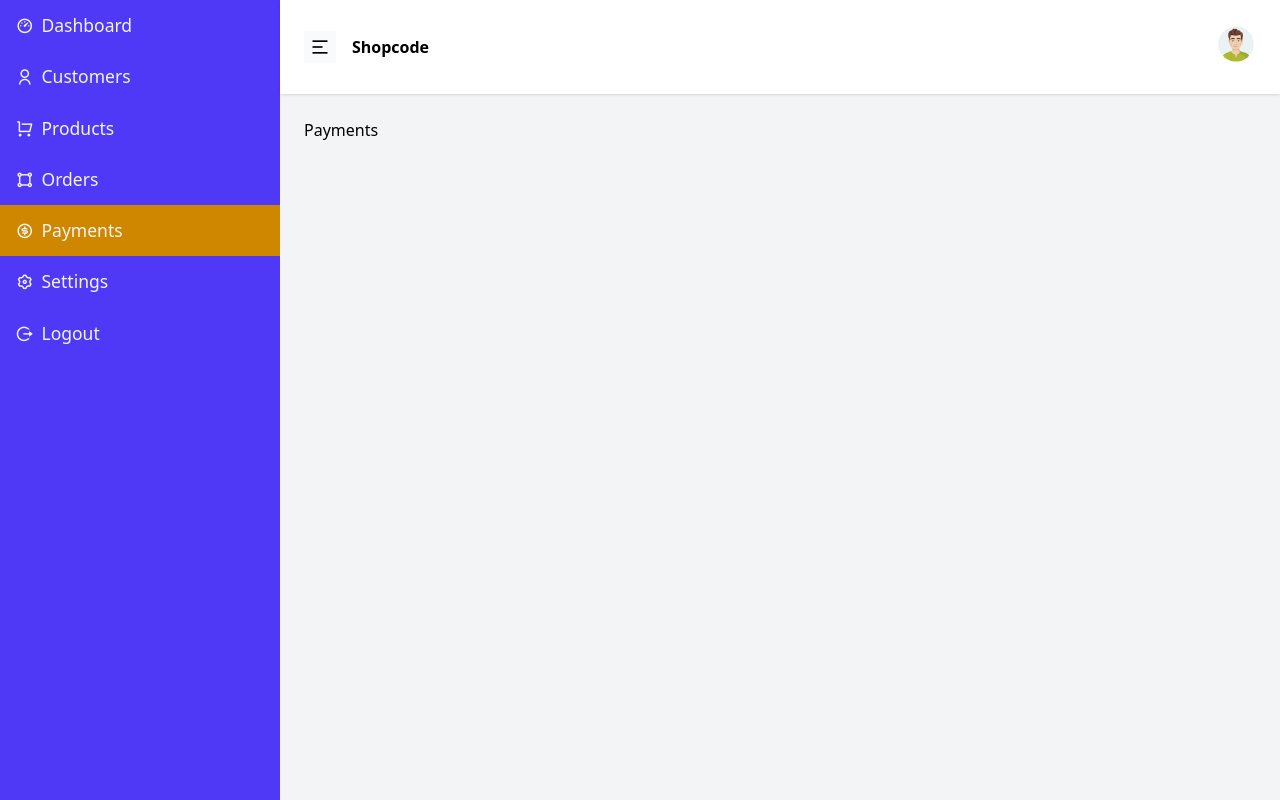
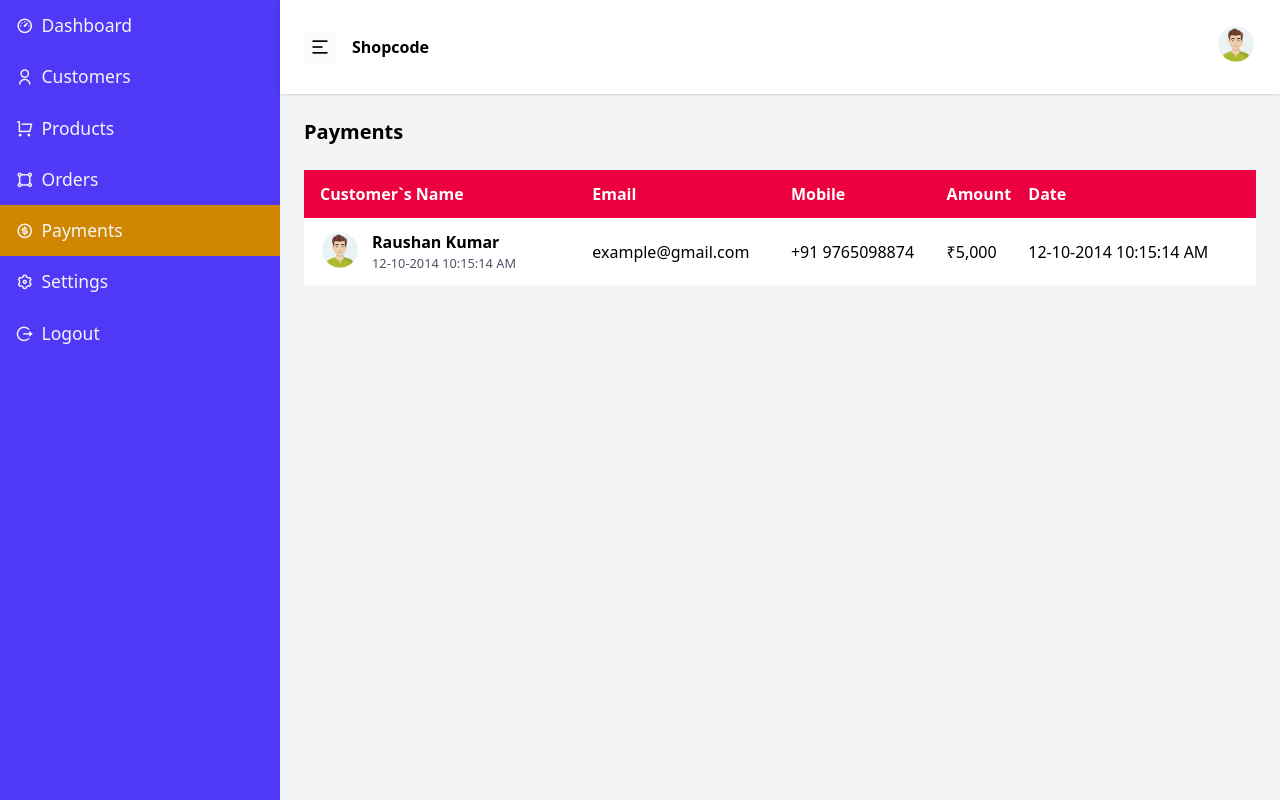
Before and after one commit to Raushan022/shop-react, a React (Vite) app: page /admin/payments in a window 1280 px wide. Built offline with nearby package versions, Linux system fonts and the light colour scheme.

Commit message:
payments page UI

```diff
--- a/src/components/Admin/Payments.jsx
+++ b/src/components/Admin/Payments.jsx
@@ -1,10 +1,64 @@
-import React from "react";
+import React, { useState } from "react";
 import Layout from "./Layout";
 
 const Payments = () => {
+  const [payments, setPayments] = useState([
+    {
+      customerName: "Raushan Kumar",
+      email: "example@gmail.com",
+      mobile: "+91 9765098874",
+      amount: 5000,
+      date: "12-10-2014 10:15:14 AM",
+    },
+  ]);
+
   return (
     <Layout>
-      <div>Payments</div>
+      <div>
+        <h1 className="text-xl font-semibold">Payments</h1>
+        <div className="mt-6">
+          <table className=" w-full">
+            <thead>
+              <tr className="bg-rose-600 text-white text-left">
+                <th className="px-4 py-3">Customer`s Name</th>
+                <th>Email</th>
+                <th>Mobile</th>
+                <th>Amount</th>
+                <th>Date</th>
+              </tr>
+            </thead>
+
+            <tbody>
+              {payments.map((item, index) => (
+                <tr
+                  className="text-left"
+                  key={index}
+                  style={{
+                    background: (index + 1) % 2 === 0 ? "#f1f5f9" : "white",
+                  }}
+                >
+                  <td className="capitalize px-4 py-3">
+                    <div className="flex gap-3">
+                      <img
+                        src="/images/avt.jpg"
+                        className="w-10 h-10 rounded-full"
+                      />
+                      <div className="flex flex-col">
+                        <h1 className="font-semibold">{item.customerName}</h1>
+                        <small className="text-gray-600">{item.date}</small>
+                      </div>
+                    </div>
+                  </td>
+                  <td>{item.email}</td>
+                  <td>{item.mobile}</td>
+                  <td>₹{item.amount.toLocaleString()}</td>
+                  <td>{item.date}</td>
+                </tr>
+              ))}
+            </tbody>
+          </table>
+        </div>
+      </div>
     </Layout>
   );
 };
```
